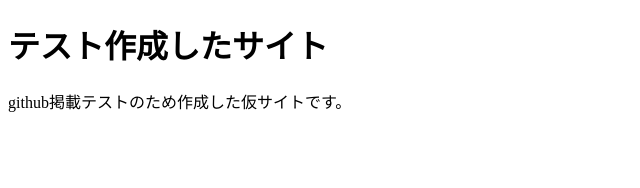
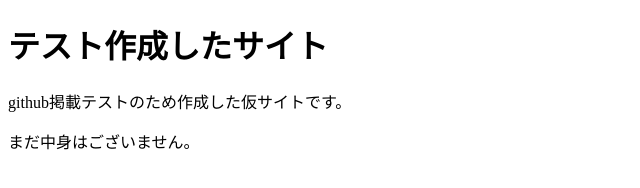
Before and after one commit to kamedaifuku/testsite, a plain HTML site: page index.html in a window 1280 px wide. Shown: the whole page, without its empty margins (0-640 px from the left). Drawn offline with Linux system fonts and the light colour scheme.

Commit message:
Add files via upload

```diff
--- a/index.html
+++ b/index.html
@@ -10,5 +10,6 @@
 <body>
   <h1>テスト作成したサイト</h1>
   <p>github掲載テストのため作成した仮サイトです。</p>
+  <p>まだ中身はございません。</p>
 </body>
 </html>
```
